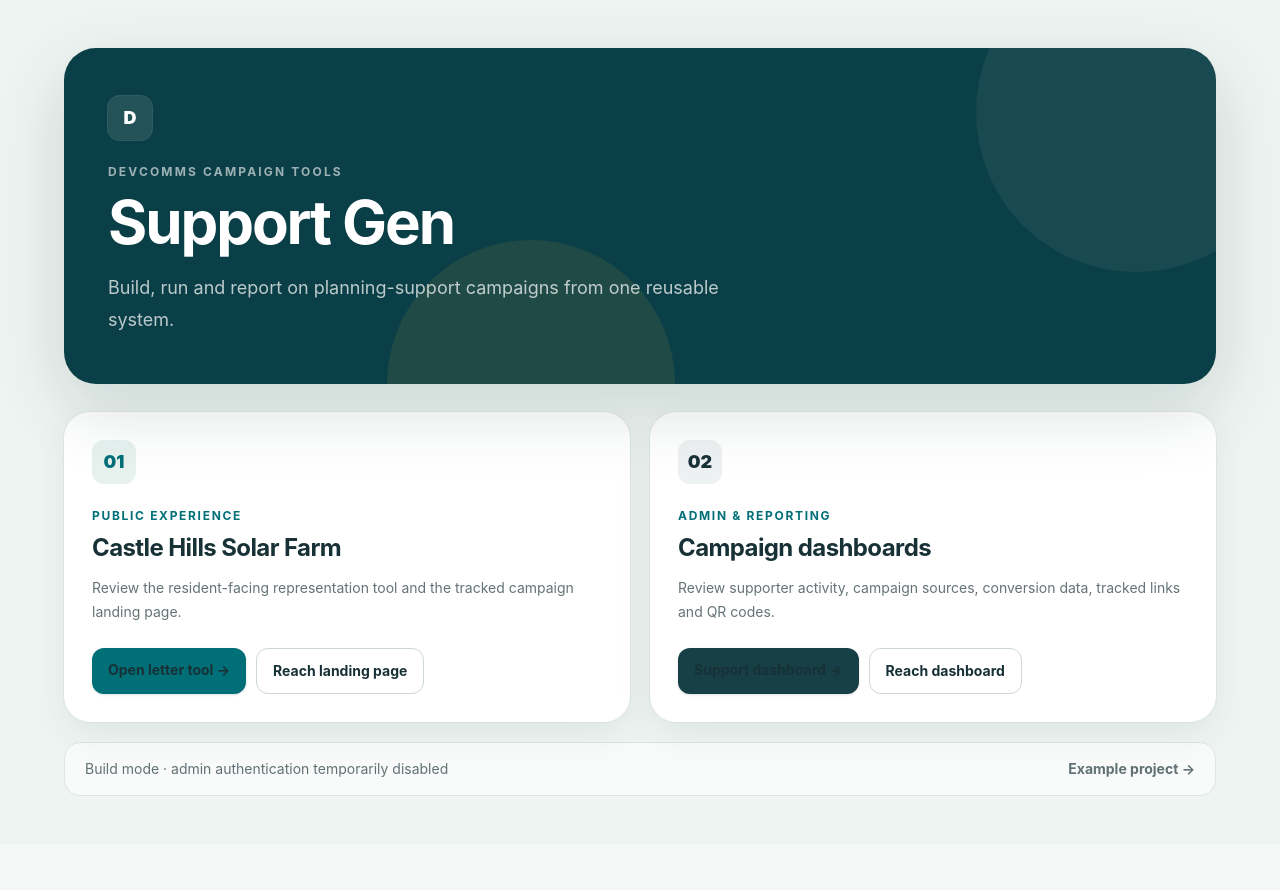
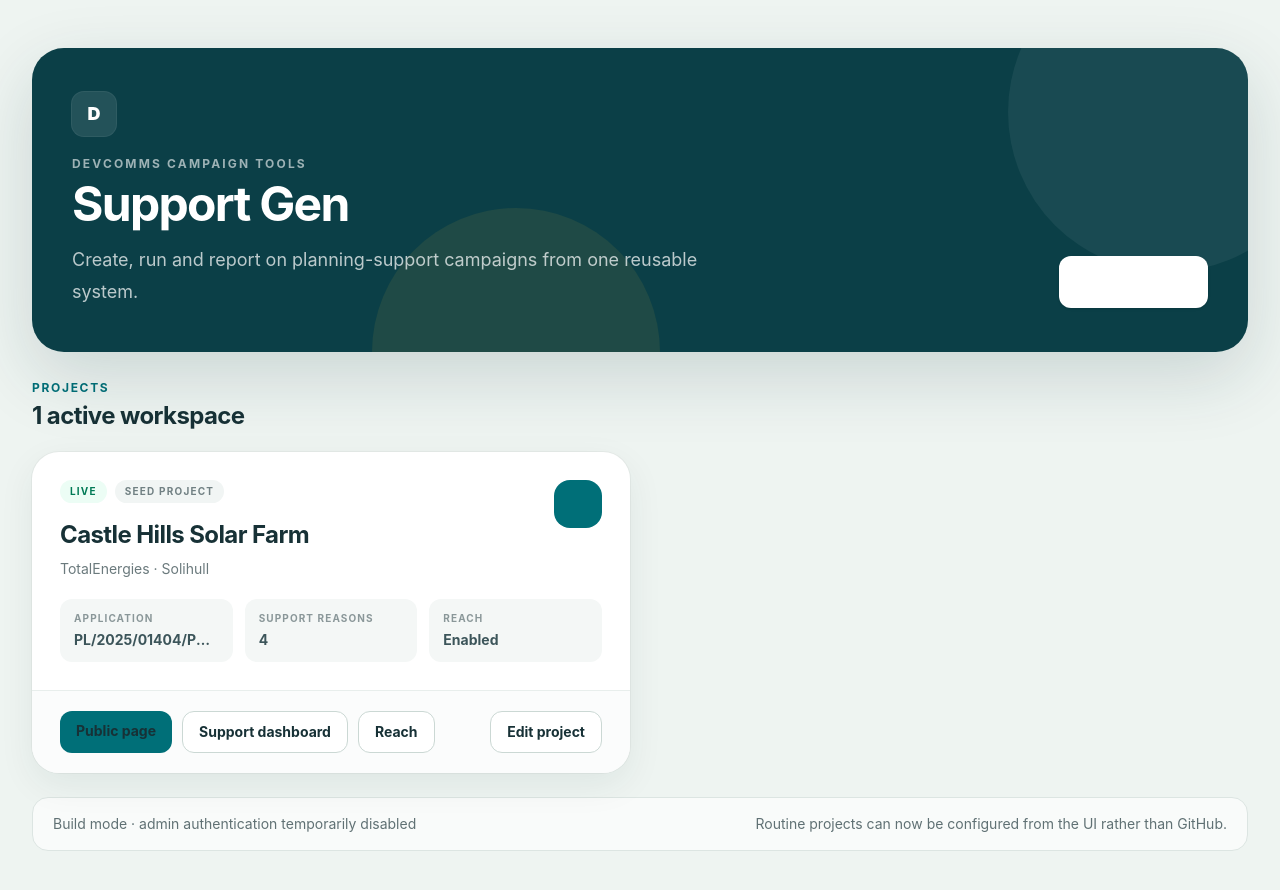
Before and after one commit to JakeWDevComms/Support-Gen, a Next.js app: page / in a window 1280 px wide. Shown: the top 890 px of the page. Before the commit the page ends 844 px from the top, so only its background shows below. Built offline with nearby package versions, Linux system fonts and the light colour scheme; no server answers; the database is empty.

Commit message:
Turn Support Gen home into project manager

```diff
--- a/src/app/page.tsx
+++ b/src/app/page.tsx
@@ -1,47 +1,75 @@
 import Link from "next/link";
+import { getProjects } from "@/lib/projects";
 
-export default function Home(){
+export default async function Home(){
+  const projects=await getProjects();
+  const databaseReady=Boolean(process.env.DATABASE_URL);
+
   return <main className="min-h-screen bg-[#eef4f1] px-5 py-8 md:px-8 md:py-12">
-    <div className="mx-auto max-w-6xl">
-      <section className="relative overflow-hidden rounded-[32px] bg-[#0b3f47] px-7 py-10 text-white shadow-[0_24px_70px_rgba(16,58,64,.16)] md:px-11 md:py-12">
+    <div className="mx-auto max-w-7xl">
+      <section className="relative overflow-hidden rounded-[32px] bg-[#0b3f47] px-7 py-9 text-white shadow-[0_24px_70px_rgba(16,58,64,.16)] md:px-10 md:py-11">
         <div className="pointer-events-none absolute -right-20 -top-24 h-80 w-80 rounded-full bg-white opacity-[0.06]"/>
         <div className="pointer-events-none absolute -bottom-36 left-[28%] h-72 w-72 rounded-full bg-[#e9b83f] opacity-[0.09]"/>
-        <div className="relative">
-          <div className="flex h-11 w-11 items-center justify-center rounded-xl bg-white/10 text-lg font-black ring-1 ring-white/15">D</div>
-          <p className="mt-6 text-xs font-bold uppercase tracking-[0.18em] text-white/60">DevComms campaign tools</p>
-          <h1 className="mt-3 max-w-3xl text-4xl font-bold tracking-[-0.035em] md:text-6xl">Support Gen</h1>
-          <p className="mt-5 max-w-2xl text-lg leading-8 text-white/72">Build, run and report on planning-support campaigns from one reusable system.</p>
+        <div className="relative flex flex-col gap-7 md:flex-row md:items-end md:justify-between">
+          <div>
+            <div className="flex h-11 w-11 items-center justify-center rounded-xl bg-white/10 text-lg font-black ring-1 ring-white/15">D</div>
+            <p className="mt-5 text-xs font-bold uppercase tracking-[0.18em] text-white/60">DevComms campaign tools</p>
+            <h1 className="mt-2 text-4xl font-bold tracking-[-0.035em] md:text-5xl">Support Gen</h1>
+            <p className="mt-4 max-w-2xl text-lg leading-8 text-white/72">Create, run and report on planning-support campaigns from one reusable system.</p>
+          </div>
+          <Link href="/admin/projects/new" className="inline-flex shrink-0 items-center justify-center rounded-xl bg-white px-5 py-3.5 font-bold text-[#0b3f47] shadow-sm transition hover:-translate-y-0.5">+ New project</Link>
         </div>
       </section>
 
-      <div className="mt-7 grid gap-5 md:grid-cols-2">
-        <section className="group rounded-[26px] bg-white p-6 shadow-[0_12px_36px_rgba(20,53,57,.07)] ring-1 ring-black/[0.04] transition hover:-translate-y-0.5 hover:shadow-[0_16px_42px_rgba(20,53,57,.1)] md:p-7">
-          <div className="flex h-11 w-11 items-center justify-center rounded-xl bg-[#e7f2ef] text-lg font-black text-[#006f78]">01</div>
-          <p className="mt-6 text-xs font-bold uppercase tracking-[0.14em] text-[#006f78]">Public experience</p>
-          <h2 className="mt-2 text-2xl font-bold tracking-tight text-[#173136]">Castle Hills Solar Farm</h2>
-          <p className="mt-3 text-sm leading-6 text-[#657376]">Review the resident-facing representation tool and the tracked campaign landing page.</p>
-          <div className="mt-6 flex flex-wrap gap-2.5">
-            <Link className="rounded-xl bg-[#006f78] px-4 py-3 text-sm font-bold text-white shadow-sm transition hover:-translate-y-0.5" href="/castle-hills-solar">Open letter tool →</Link>
-            <Link className="rounded-xl border border-[#cbd8d4] bg-white px-4 py-3 text-sm font-bold text-[#30494e] transition hover:bg-[#f7faf9]" href="/castle-hills-solar/reach/facebook-local">Reach landing page</Link>
-          </div>
-        </section>
-
-        <section className="group rounded-[26px] bg-white p-6 shadow-[0_12px_36px_rgba(20,53,57,.07)] ring-1 ring-black/[0.04] transition hover:-translate-y-0.5 hover:shadow-[0_16px_42px_rgba(20,53,57,.1)] md:p-7">
-          <div className="flex h-11 w-11 items-center justify-center rounded-xl bg-[#eef1f1] text-lg font-black text-[#173136]">02</div>
-          <p className="mt-6 text-xs font-bold uppercase tracking-[0.14em] text-[#006f78]">Admin & reporting</p>
-          <h2 className="mt-2 text-2xl font-bold tracking-tight text-[#173136]">Campaign dashboards</h2>
-          <p className="mt-3 text-sm leading-6 text-[#657376]">Review supporter activity, campaign sources, conversion data, tracked links and QR codes.</p>
-          <div className="mt-6 flex flex-wrap gap-2.5">
-            <Link className="rounded-xl bg-[#173f46] px-4 py-3 text-sm font-bold text-white shadow-sm transition hover:-translate-y-0.5" href="/admin/castle-hills-solar">Support dashboard →</Link>
-            <Link className="rounded-xl border border-[#cbd8d4] bg-white px-4 py-3 text-sm font-bold text-[#30494e] transition hover:bg-[#f7faf9]" href="/admin/castle-hills-solar/reach">Reach dashboard</Link>
-          </div>
-        </section>
+      <div className="mt-7 flex flex-col gap-3 sm:flex-row sm:items-center sm:justify-between">
+        <div>
+          <p className="text-xs font-bold uppercase tracking-[0.14em] text-[#006f78]">Projects</p>
+          <h2 className="mt-1 text-2xl font-bold tracking-tight text-[#173136]">{projects.length} active workspace{projects.length===1?"":"s"}</h2>
+        </div>
+        {!databaseReady?<div className="rounded-xl border border-amber-200 bg-amber-50 px-4 py-2.5 text-sm text-amber-900"><strong>Build mode:</strong> connect the database to save new projects.</div>:null}
       </div>
 
-      <div className="mt-5 flex items-center justify-between rounded-2xl border border-[#dce5e2] bg-white/65 px-5 py-4 text-sm text-[#607174]">
+      <div className="mt-5 grid gap-5 lg:grid-cols-2">
+        {projects.map(({config:project,source,status})=><article key={project.slug} className="overflow-hidden rounded-[27px] bg-white shadow-[0_12px_36px_rgba(20,53,57,.07)] ring-1 ring-black/[0.04]">
+          <div className="border-b border-[#e8eeec] p-6 md:p-7">
+            <div className="flex items-start justify-between gap-4">
+              <div className="min-w-0">
+                <div className="flex flex-wrap items-center gap-2">
+                  <span className={`rounded-full px-2.5 py-1 text-[10px] font-bold uppercase tracking-[0.12em] ${status==="live"?"bg-emerald-50 text-emerald-700":"bg-amber-50 text-amber-700"}`}>{status}</span>
+                  <span className="rounded-full bg-[#f1f5f4] px-2.5 py-1 text-[10px] font-bold uppercase tracking-[0.12em] text-[#718083]">{source==="seeded"?"Seed project":"Database project"}</span>
+                </div>
+                <h3 className="mt-4 text-2xl font-bold tracking-tight text-[#173136]">{project.schemeName}</h3>
+                <p className="mt-2 text-sm text-[#6b7a7d]">{project.clientName}{project.location?` · ${project.location}`:""}</p>
+              </div>
+              <div className="h-12 w-12 shrink-0 rounded-2xl" style={{background:project.theme.primary}}/>
+            </div>
+
+            <div className="mt-5 grid gap-3 sm:grid-cols-3">
+              <Mini label="Application" value={project.applicationReference}/>
+              <Mini label="Support reasons" value={String(project.benefits.length)}/>
+              <Mini label="Reach" value={project.reach?"Enabled":"Off"}/>
+            </div>
+          </div>
+
+          <div className="flex flex-wrap gap-2.5 bg-[#fbfcfc] p-5 md:px-7">
+            <Link href={`/${project.slug}`} className="rounded-xl bg-[#006f78] px-4 py-2.5 text-sm font-bold text-white transition hover:-translate-y-0.5">Public page</Link>
+            <Link href={`/admin/${project.slug}`} className="rounded-xl border border-[#cbd8d4] bg-white px-4 py-2.5 text-sm font-bold text-[#30494e]">Support dashboard</Link>
+            {project.reach?<Link href={`/admin/${project.slug}/reach`} className="rounded-xl border border-[#cbd8d4] bg-white px-4 py-2.5 text-sm font-bold text-[#30494e]">Reach</Link>:null}
+            <Link href={`/admin/projects/${project.slug}/edit`} className="ml-auto rounded-xl border border-[#cbd8d4] bg-white px-4 py-2.5 text-sm font-bold text-[#30494e]">Edit project</Link>
+          </div>
+        </article>)}
+      </div>
+
+      {projects.length===0?<div className="mt-6 rounded-[26px] border border-dashed border-[#bdcdca] bg-white/60 p-10 text-center"><h3 className="text-xl font-bold">No projects yet</h3><p className="mt-2 text-[#6c7c7f]">Create your first Support Gen campaign.</p><Link href="/admin/projects/new" className="mt-5 inline-flex rounded-xl bg-[#006f78] px-5 py-3 font-bold text-white">Create project</Link></div>:null}
+
+      <div className="mt-6 flex flex-col gap-2 rounded-2xl border border-[#dce5e2] bg-white/65 px-5 py-4 text-sm text-[#607174] sm:flex-row sm:items-center sm:justify-between">
         <span>Build mode · admin authentication temporarily disabled</span>
-        <Link className="font-bold text-[#006f78] hover:underline" href="/example-project">Example project →</Link>
+        <span>Routine projects can now be configured from the UI rather than GitHub.</span>
       </div>
     </div>
   </main>;
 }
+
+function Mini({label,value}:{label:string;value:string}){
+  return <div className="rounded-xl bg-[#f4f7f6] px-3.5 py-3"><p className="text-[10px] font-bold uppercase tracking-[0.11em] text-[#8a9799]">{label}</p><p className="mt-1 truncate text-sm font-bold text-[#3c555a]">{value}</p></div>;
+}
```
